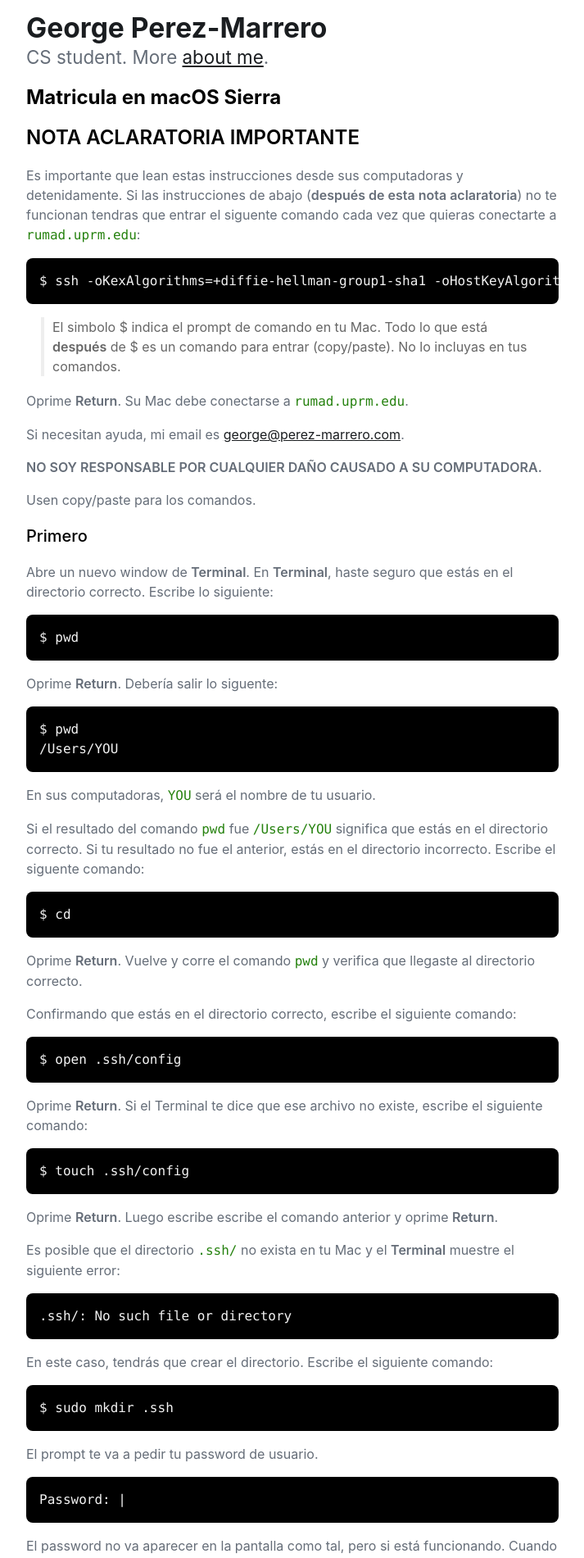
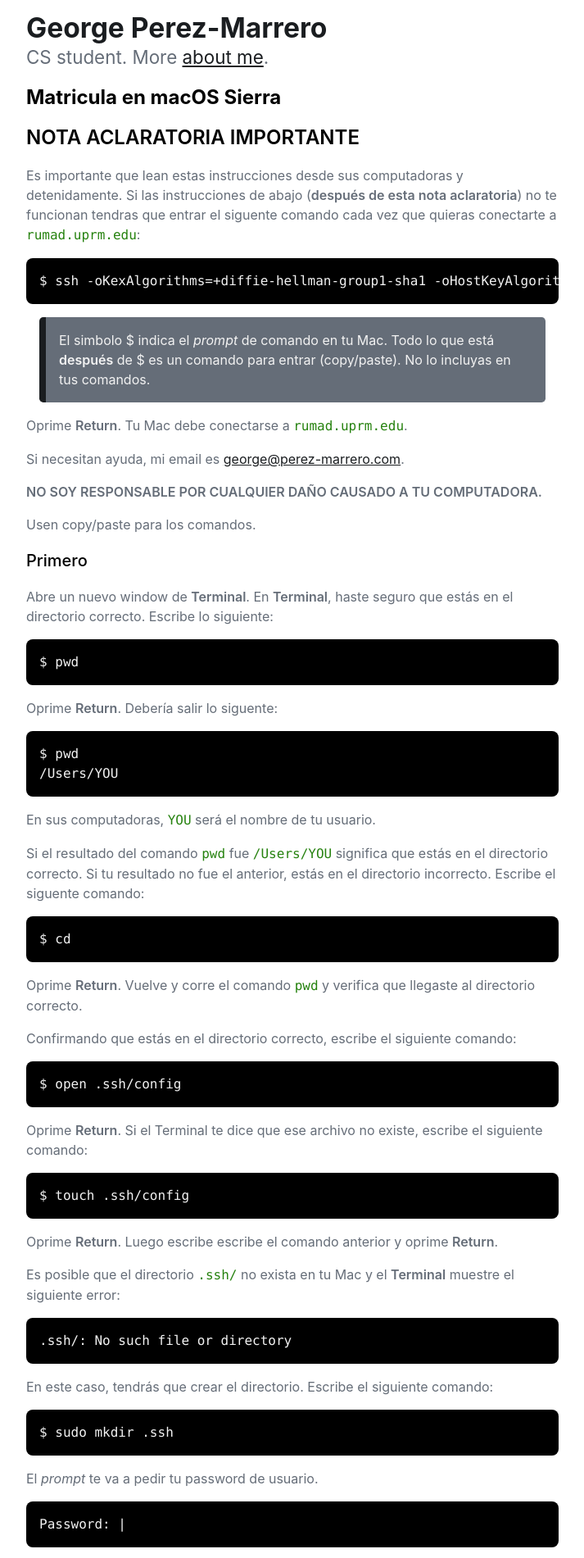
Before and after one commit to georgeperez/titanpointe.org, a Jekyll site: the page built from matricula.html, in a window 1280 px wide. Shown: the top 1901 px of the page at 82% size, without its empty margins (283-996 px from the left). Built offline with Jekyll 4.4.1, drawn with Linux system fonts in a browser that asks for light colours.

Commit message:
Style change

```diff
--- a/_sass/_colors.scss
+++ b/_sass/_colors.scss
@@ -6,6 +6,7 @@ $green: #26820f;
 $black: #000000;
 $black-grey: #1A1D20;
 $apple-blue: rgb(0,122,255);
+$neven-purple: #8367c9;
 
 body {
     background-color: $white;
@@ -22,6 +23,10 @@ a:hover {
     color: $apple-blue
 }
 
+blockquote {
+    color: $apple-gray;
+    background: $grey;
+}
 
 h1,
 h2,
@@ -33,12 +38,12 @@ h6 {
 }
 
 footer {
-    color: $gray;
-    border-top: 1px solid $gray;
+    color: $grey;
+    border-top: 1px solid $grey;
 }
 
 .noprint {
-    color: $gray
+    color: $grey
 }
 
 #masthead {
@@ -63,7 +68,7 @@ p#mastheadtext{
 }
 
 article header {
-    color: $gray
+    color: $grey
 }
 
 h2 a,
--- a/css/main.scss
+++ b/css/main.scss
@@ -135,10 +135,12 @@ strong {
 }
 
 blockquote {
-    margin: 0 18px 18px 18px;
-    color: #666;
-    padding-left: 10px;
-    border-left: 4px solid #eee
+    margin: 1em;
+    padding: 1em;
+    border-left: 8px solid $black-grey;
+    /* border-top: 4px solid $black-grey;
+    border-bottom: 4px solid $black-grey; */
+    border-radius: 0.3em;
 }
 
 img {
@@ -149,8 +151,8 @@ img {
 }
 
 pre {
-    border-radius: 0.5rem;
-    padding: 1rem;
+    border-radius: 0.5em;
+    padding: 1em;
     overflow: scroll;
     white-space: pre;
 }
--- a/matricula.html
+++ b/matricula.html
@@ -11,10 +11,10 @@ permalink: /matricula/
 
     <p>Es importante que lean estas instrucciones desde sus computadoras y detenidamente. Si las instrucciones de abajo (<b>después de esta nota aclaratoria</b>) no te funcionan tendras que entrar el siguente comando cada vez que quieras conectarte a <code>rumad.uprm.edu</code>:</p>
     <pre>$ ssh -oKexAlgorithms=+diffie-hellman-group1-sha1 -oHostKeyAlgorithms=+ssh-dss estudiante@rumad.uprm.edu</pre>
-    <blockquote>El simbolo $ indica el prompt de comando en tu Mac. Todo lo que está <b>después</b> de $ es un comando para entrar (copy/paste). No lo incluyas en tus comandos.</blockquote>
-    <p>Oprime <b>Return</b>. Su Mac debe conectarse a <code>rumad.uprm.edu</code>.</p>
+    <blockquote>El simbolo $ indica el <em>prompt</em> de comando en tu Mac. Todo lo que está <b>después</b> de $ es un comando para entrar (copy/paste). No lo incluyas en tus comandos.</blockquote>
+    <p>Oprime <b>Return</b>. Tu Mac debe conectarse a <code>rumad.uprm.edu</code>.</p>
     <p>Si necesitan ayuda, mi email es <a href="mailto:{{ site.email | enconde_email }}">{{ site.email }}</a>.</p>
-    <p><b>NO SOY RESPONSABLE POR CUALQUIER DAÑO CAUSADO A SU COMPUTADORA.</b></p>
+    <p><b>NO SOY RESPONSABLE POR CUALQUIER DAÑO CAUSADO A TU COMPUTADORA.</b></p>
     <p>Usen copy/paste para los comandos.</p>
 
     <h3>Primero</h3>
@@ -30,7 +30,7 @@ permalink: /matricula/
     <p>Oprime <b>Return</b>. Luego escribe escribe el comando anterior y oprime <b>Return</b>.</p>
     <p>Es posible que el directorio <code>.ssh/</code> no exista en tu Mac y el <b>Terminal</b> muestre el siguiente error: <pre>.ssh/: No such file or directory</pre></p>
     <p>En este caso, tendrás que crear el directorio. Escribe el siguiente comando: <pre>$ sudo mkdir .ssh</pre></p>
-    <p>El prompt te va a pedir tu password de usuario.</p>
+    <p>El <em>prompt</em> te va a pedir tu password de usuario.</p>
     <pre>Password: |</pre>
     <p>El password no va aparecer en la pantalla como tal, pero si está funcionando. Cuando escribas el password oprime <b>Return</b>.</p>
     <p>Luego escribe estos comandos en orden:</p>
```
